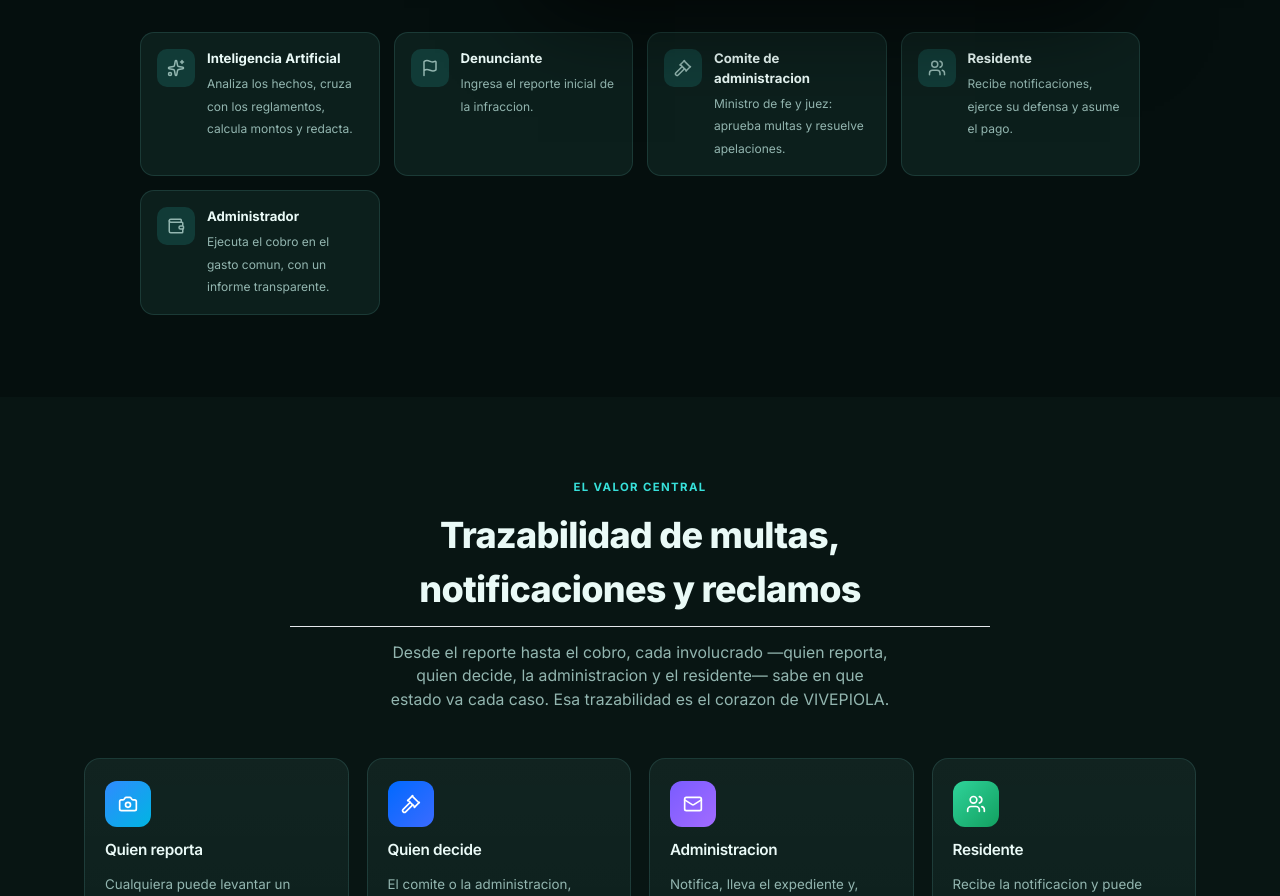
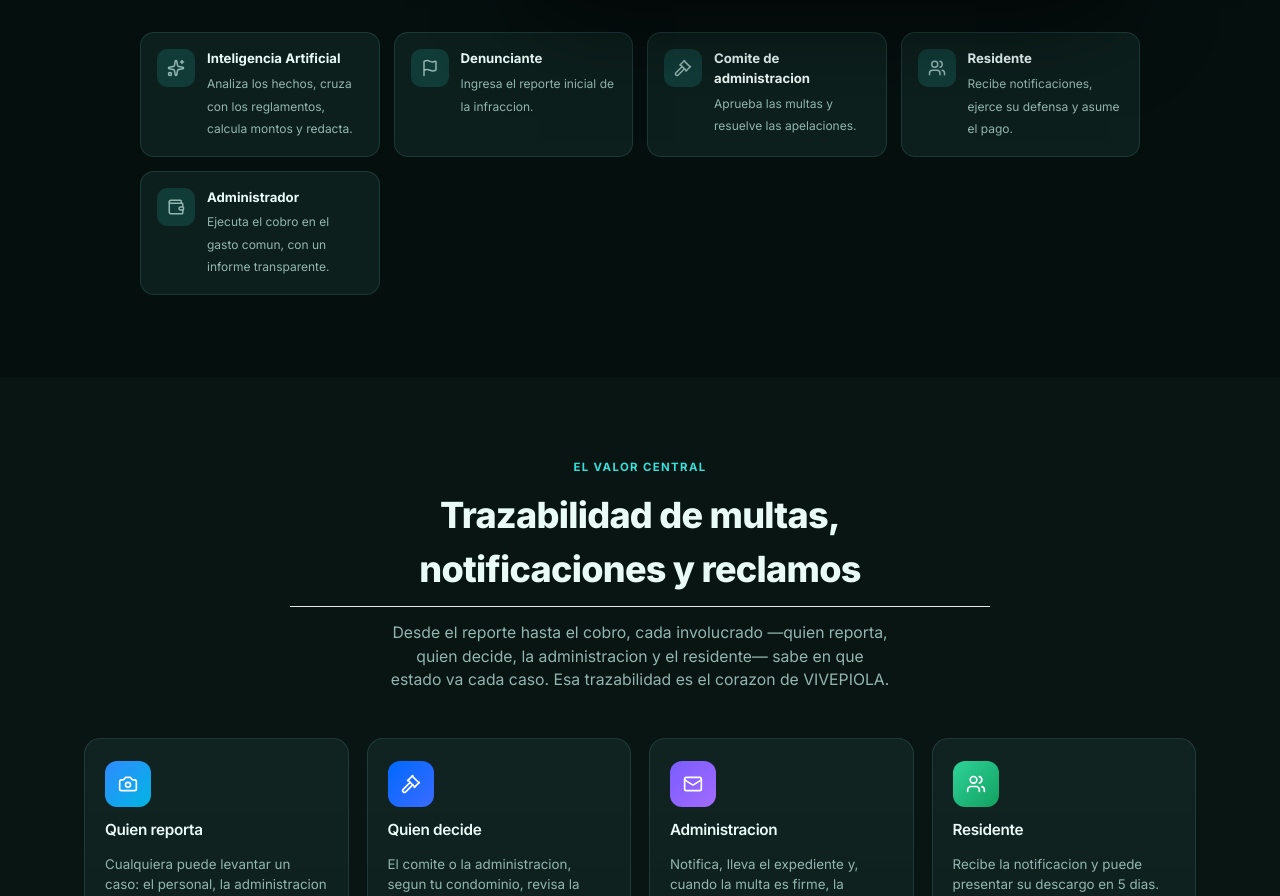
Before and after one commit to situaciones/vivepiola, a React (Vite) app in the folder frontend/: page / in a window 1280 px wide. Shown: the part 1593-2489 px from the top of the page. Built offline with nearby package versions, Linux system fonts and the light colour scheme.

Commit message:
Landing: quitar 'ministro de fe y juez' del rol del comite

```diff
--- a/frontend/src/pages/Landing.jsx
+++ b/frontend/src/pages/Landing.jsx
@@ -37,7 +37,7 @@ const FLUJO = [
 const ACTORES = [
   { Icon: Sparkles, nombre: 'Inteligencia Artificial', rol: 'Analiza los hechos, cruza con los reglamentos, calcula montos y redacta.' },
   { Icon: Flag, nombre: 'Denunciante', rol: 'Ingresa el reporte inicial de la infraccion.' },
-  { Icon: Gavel, nombre: 'Comite de administracion', rol: 'Ministro de fe y juez: aprueba multas y resuelve apelaciones.' },
+  { Icon: Gavel, nombre: 'Comite de administracion', rol: 'Aprueba las multas y resuelve las apelaciones.' },
   { Icon: Users, nombre: 'Residente', rol: 'Recibe notificaciones, ejerce su defensa y asume el pago.' },
   { Icon: Wallet, nombre: 'Administrador', rol: 'Ejecuta el cobro en el gasto comun, con un informe transparente.' },
 ];
```
